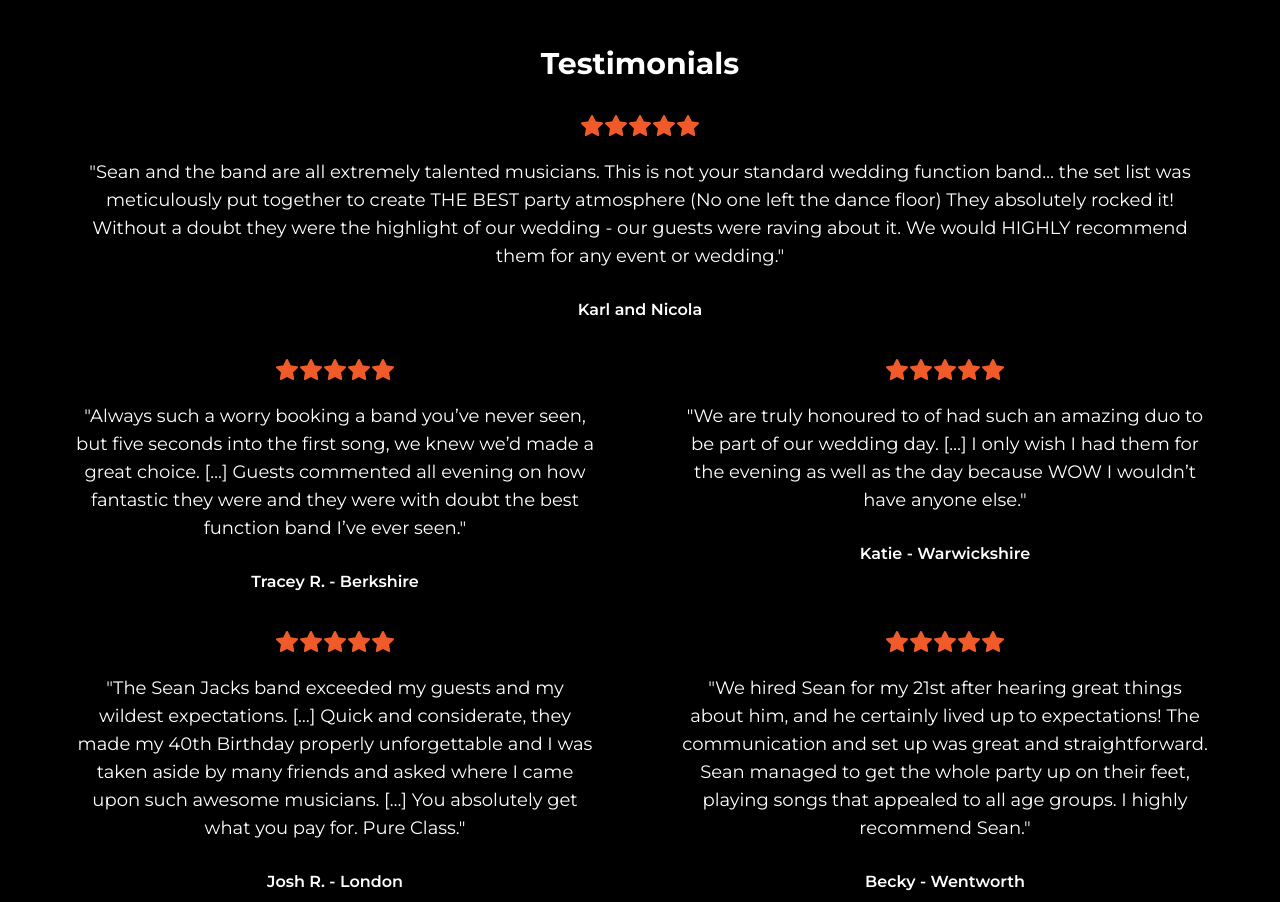
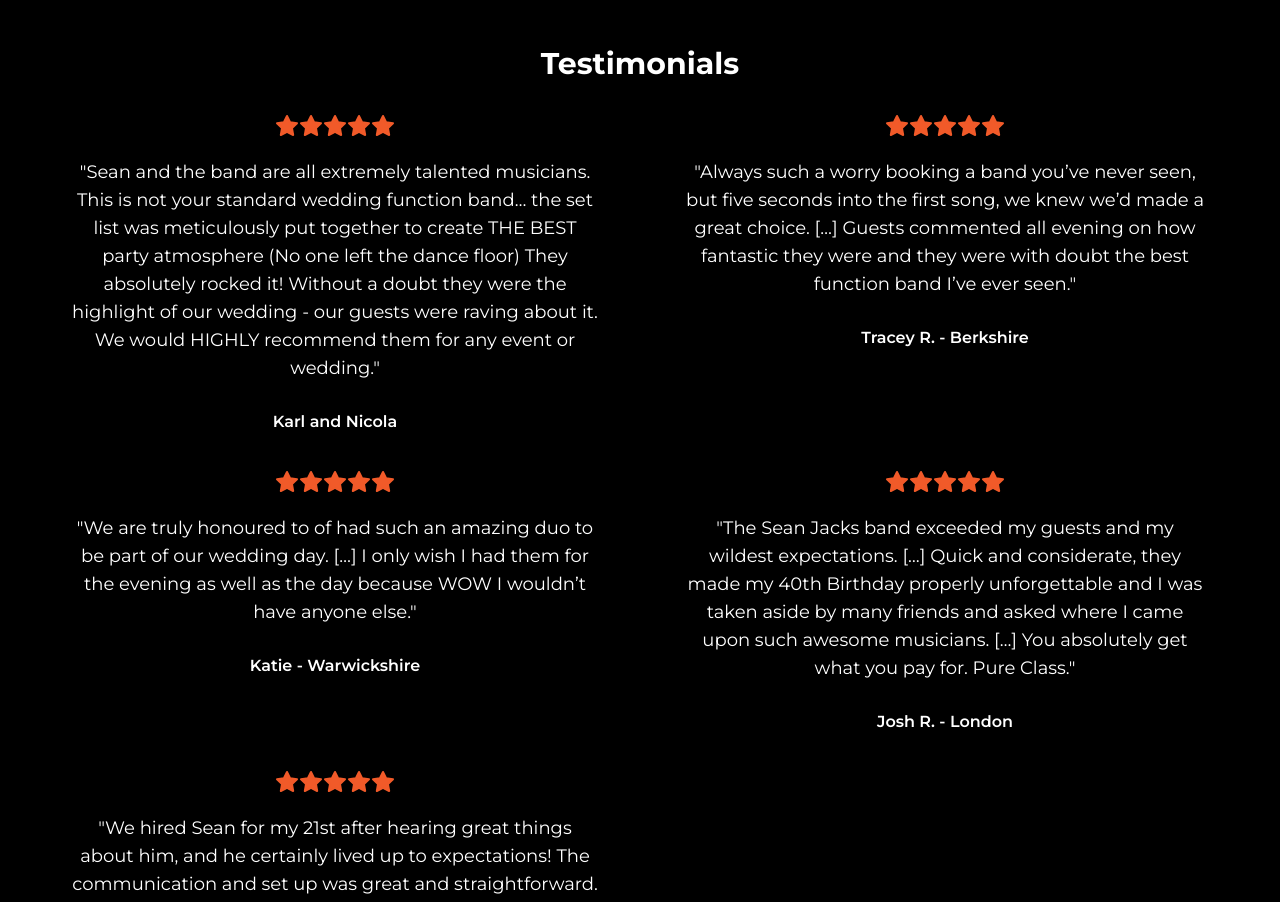
Before and after one commit to phildehovre/seanjacksonband, a React (Vite) app: page / in a window 1280 px wide. Shown: the part 802-1704 px from the top of the page. Built offline with nearby package versions, Linux system fonts and the light colour scheme; a web font is replaced by a local one.

Commit message:
testimonials fixed

```diff
--- a/src/components/Testimonials.tsx
+++ b/src/components/Testimonials.tsx
@@ -78,9 +78,12 @@ function Testimonials() {
   return (
     <Section id="section" title="Testimonials" classNames="bg-black text-white">
       <div className="grid grid-cols-1 md:grid-cols-2 gap-5" id="testimonials">
-        {testimonials.length % 2 !== 0 &&
-          renderTestimonials([testimonials.pop() as Testimonial])}
+        <span>
+          {testimonials.length % 2 !== 0 &&
+            renderTestimonials([testimonials.pop() as Testimonial])}
+        </span>
         {testimonials.length % 2 === 0 && renderTestimonials(testimonials)}
+        {/* {renderTestimonials(testimonials)} */}
       </div>
     </Section>
   );
```
